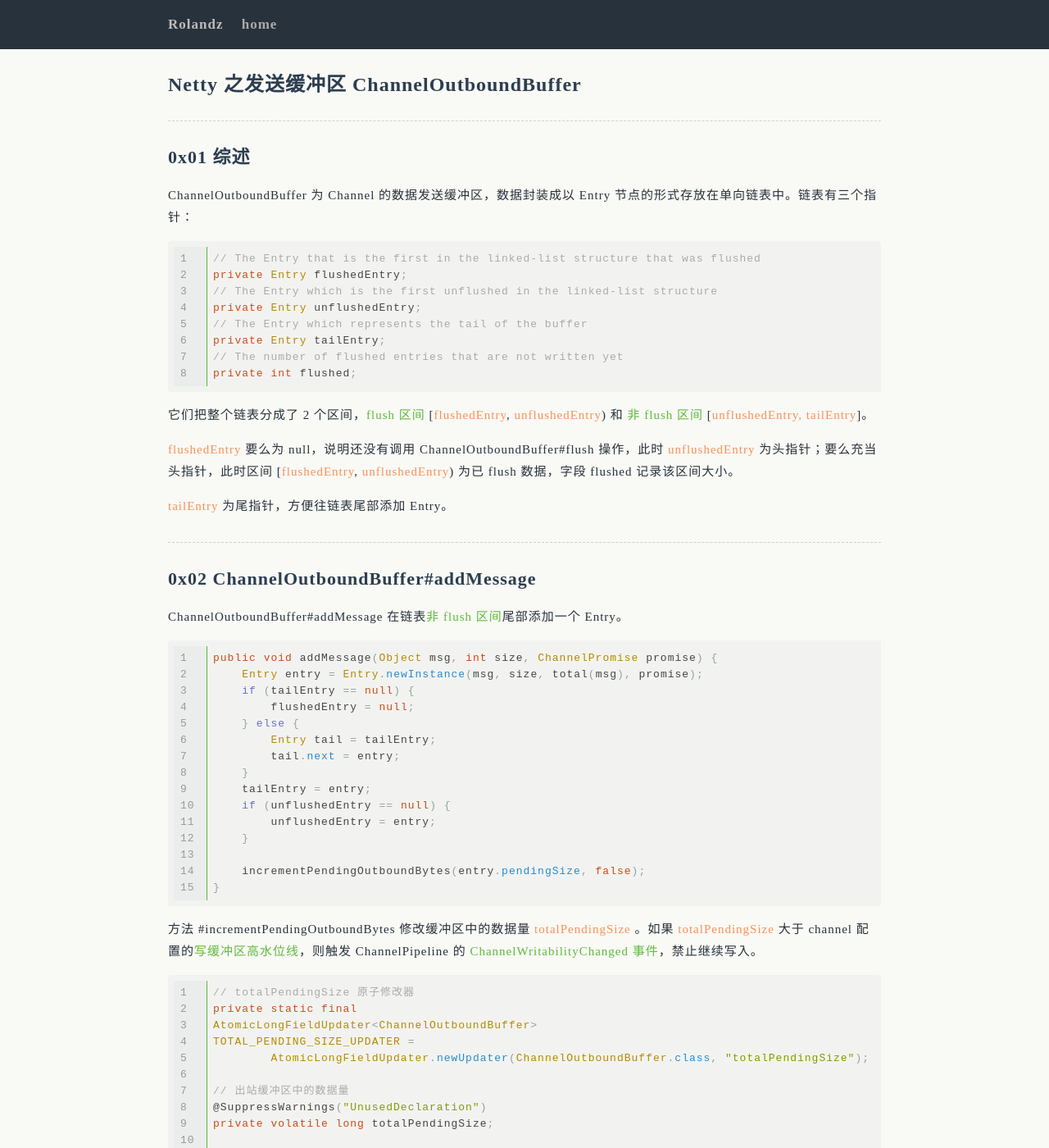
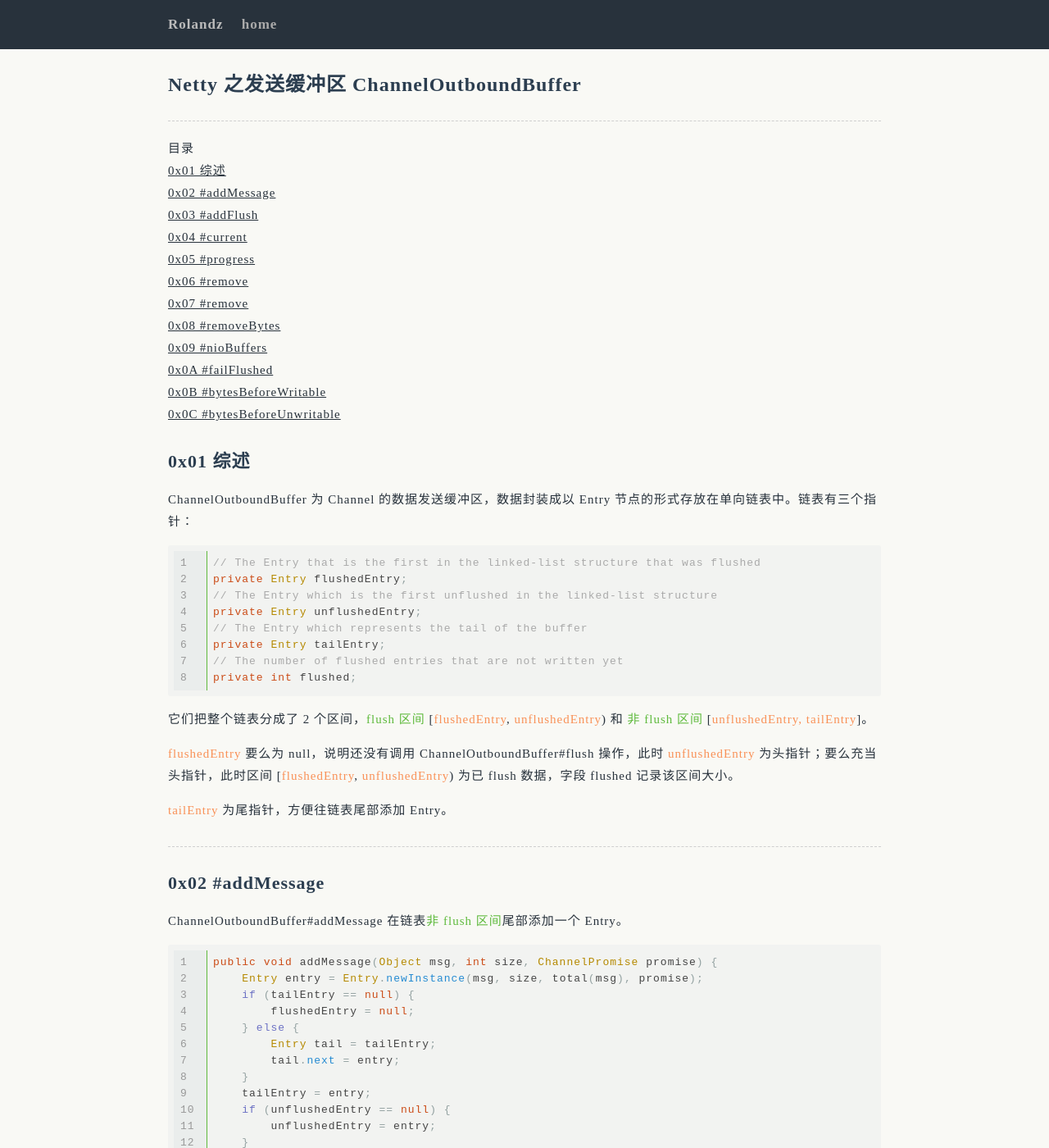
Before and after one commit to uxgnoz/uxgnoz.github.com, a Jekyll site: the page built from _posts/2018-10-13-netty-ChannelOutboundBuffer.md, in a window 1280 px wide and 1400 px high. Shown: the whole window at 82% size. Built offline with Jekyll 4.4.1, drawn with Linux system fonts in a browser that asks for light colours; comment, search, counter and statistics services are not loaded; some of the changed text lies outside the part shown.

Commit message:
add toc in _posts/2018-10-13-netty-ChannelOutboundBuffer.md

```diff
--- a/_posts/2018-10-13-netty-ChannelOutboundBuffer.md
+++ b/_posts/2018-10-13-netty-ChannelOutboundBuffer.md
@@ -7,6 +7,8 @@
 # Netty 之发送缓冲区 ChannelOutboundBuffer
 
 ------
+
+<div id="toc"></div>
 
 ## 0x01 综述
 
@@ -31,7 +33,7 @@
 
 ------
 
-## 0x02 ChannelOutboundBuffer#addMessage
+## 0x02 #addMessage
 
 ChannelOutboundBuffer#addMessage 在链表*非 flush 区间*尾部添加一个 Entry。
 
@@ -95,7 +97,7 @@
 
 ------
 
-## 0x03 ChannelOutboundBuffer#addFlush
+## 0x03 #addFlush
 
 ChannelOutboundBuffer#addFlush 把当前链表中处于*非 flush 区间* [`unflushedEntry`, `tailEntry`] 的 Entry 逐个加入到*flush 区间* [flushedEntry, unflushedEntry) 中。
 
@@ -159,7 +161,7 @@
 
 ------
 
-## 0x04 ChannelOutboundBuffer#current
+## 0x04 #current
 
 ChannelOutboundBuffer#current 返回 flushedEntry 指向的 Entry 中的数据。
 
@@ -176,7 +178,7 @@
 
 ------
 
-## 0x05 ChannelOutboundBuffer#progress
+## 0x05 #progress
 
 ChannelOutboundBuffer#progress 进度通知。如果 flushedEntry 中的 promise 为 ChannelProgressivePromise 类型，则尝试通知进度，也就是当前 Entry 中的数据真正写入 channel 的进度。
 
@@ -195,7 +197,7 @@
 
 ------
 
-## 0x06 ChannelOutboundBuffer#remove
+## 0x06 #remove
 
 ChannelOutboundBuffer#remove  从链表中删除 flushedEntry 指向的 Entry ， flushedEntry 指向下一个 Entry。
 
@@ -246,7 +248,7 @@
 
 ------
 
-## 0x07 ChannelOutboundBuffer#remove(Throwable cause)
+## 0x07 #remove
 
 ChannelOutboundBuffer#remove(Throwable cause) 基本逻辑跟 ChannelOutboundBuffer#remove一致，除了设置 Entry 的 promise 为 fail。
 
@@ -285,7 +287,7 @@
 
 ------
 
-## 0x08 ChannelOutboundBuffer#removeBytes
+## 0x08 #removeBytes
 
 ChannelOutboundBuffer#removeBytes(long writtenBytes) 从 flushedEntry 指向的 Entry 开始，依次删除数据全部发送完的 Entry，更新部分发送完 Entry 的 readerIndex，并对每个 Entry 中的 promise 发出进度通知。
 
@@ -326,7 +328,7 @@
 
 ------
 
-## 0x09 ChannelOutboundBuffer#nioBuffers
+## 0x09 #nioBuffers
 
 ChannelOutboundBuffer#nioBuffers 返回*flush 区间*上 Entry#msg 中的底层数据载体 ByteBufer 的数组。
 
@@ -449,7 +451,7 @@
 }
 {% endhighlight %}
 
-## 0x0A ChannelOutboundBuffer#failFlushed
+## 0x0A #failFlushed
 
 删除区间 [flushedEntry, unflushedEntry) 上的 Entry ，并设置 Entry 的 promise 为失败。
 
@@ -474,7 +476,7 @@
 }
 {% endhighlight %}
 
-## 0x0B ChannelOutboundBuffer#bytesBeforeWritable
+## 0x0B #bytesBeforeWritable
 
 ChannelOutboundBuffer#isWritable 返回 false 时，totalPendingSize 高于 channel 配置的缓冲区低水位线字节数，否则返回 0。
 
@@ -490,7 +492,7 @@
 }
 {% endhighlight %}
 
-## 0x0C ChannelOutboundBuffer#bytesBeforeUnwritable
+## 0x0C #bytesBeforeUnwritable
 
 ChannelOutboundBuffer#isWritable 返回 true 时，totalPendingSize 低于 channel 配置的缓冲区高水位线字节数，否则返回 0。
 
```
